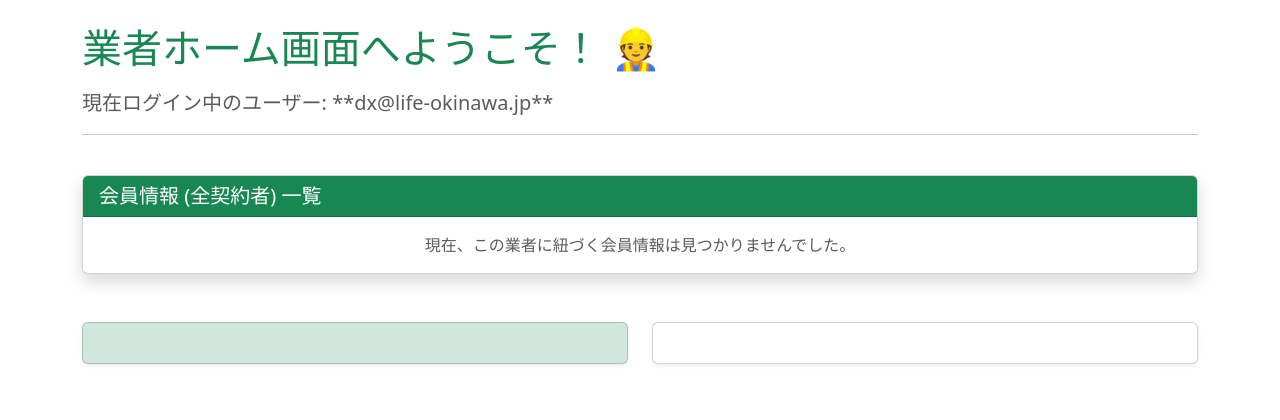
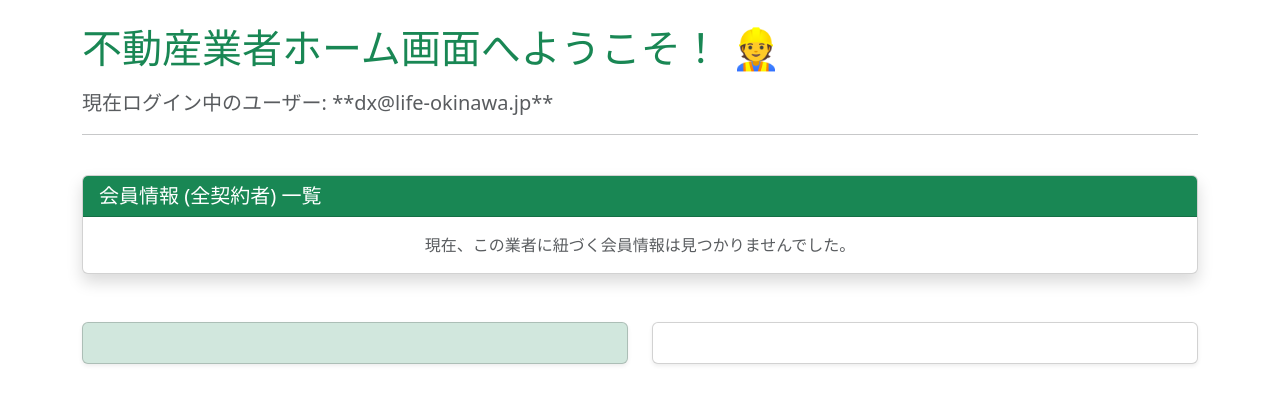
Before and after one commit to k5-kishimoto/LifeSafetyGuarantee, a Django app: page /suppliers/ in a window 1280 px wide. Shown: the part 56-476 px from the top of the page. Run offline with Django 5.2, Linux system fonts and the light colour scheme; a user stored in the database is signed in; some libraries are stand-ins or nearby versions.

Commit message:
文言修正

```diff
--- a/suppliers/salesforce.py
+++ b/suppliers/salesforce.py
@@ -103,7 +103,7 @@ def get_contractors_for_agency(agency_username):
             f"SELECT Name, Fullname__c, PropertyName__c, RoomName__c, Telephone__c, MoveInDate__c, PaymentStart__c, IsMovedOut__c, MovedOutDate__c, IsCancel__c, AssurancePrice__c, CumulativeOccupancyMonths__c "
             f"FROM LeavingGuaranteeContractor__c "
             f"WHERE Supplier__c = '{agency_id}' AND IsAssurancePaying__c = False "
-            f"ORDER BY LastModifiedDate DESC"
+            f"ORDER BY PropertyName__c DESC"
         )
 
         response_contractors = requests.get(query_url, headers=headers, params={'q': soql_contractors})
--- a/templates/suppliers/home.html
+++ b/templates/suppliers/home.html
@@ -8,7 +8,7 @@
 {% block content %}
 <div class="row mb-4">
     <div class="col-12">
-        <h2 class="display-6 text-success mb-3">業者ホーム画面へようこそ！ 👷</h2>
+        <h2 class="display-6 text-success mb-3">不動産業者ホーム画面へようこそ！ 👷</h2>
         <p class="lead text-muted">現在ログイン中のユーザー: **{{ user.username }}**</p>
         <hr>
     </div>
```
